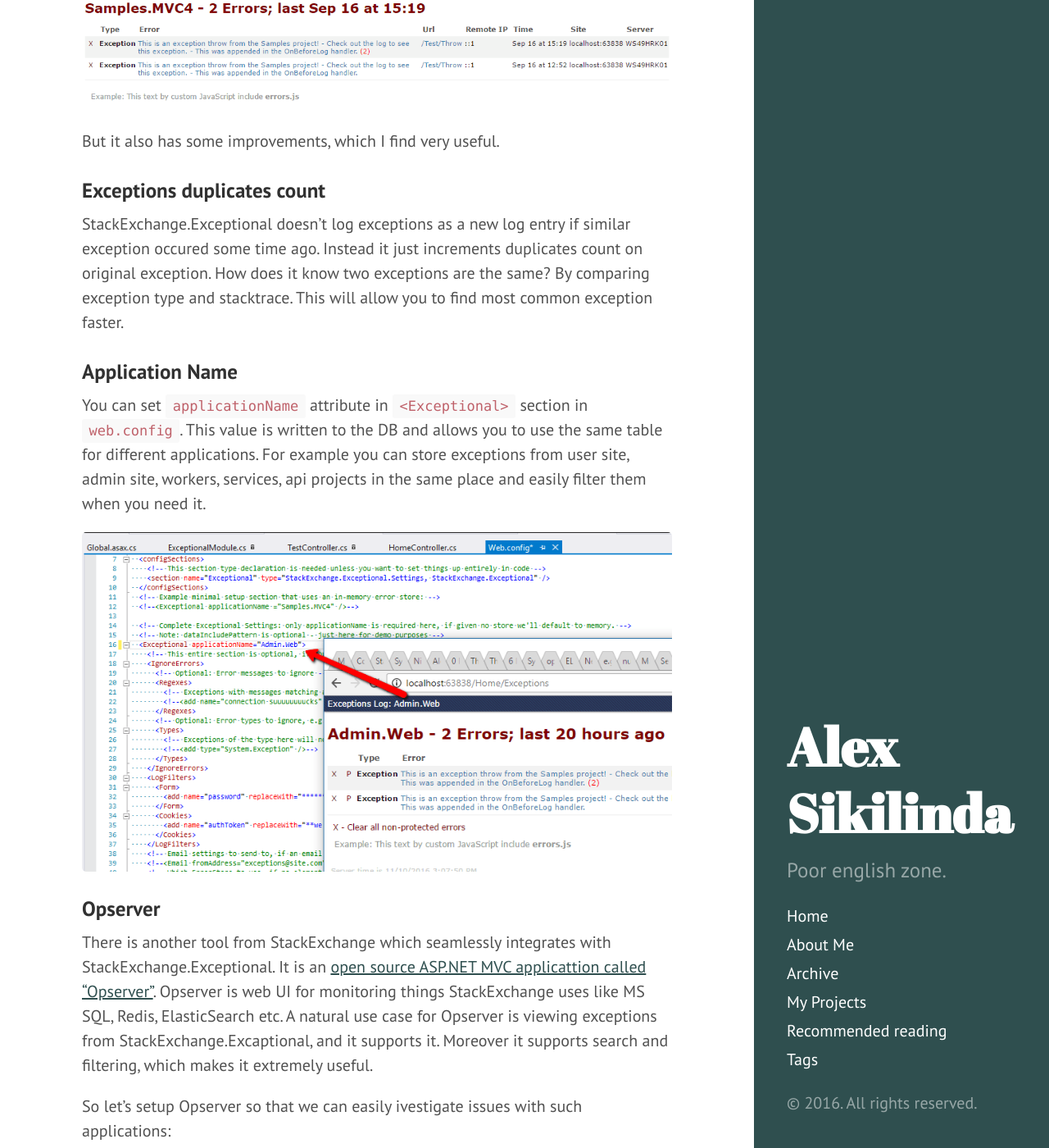
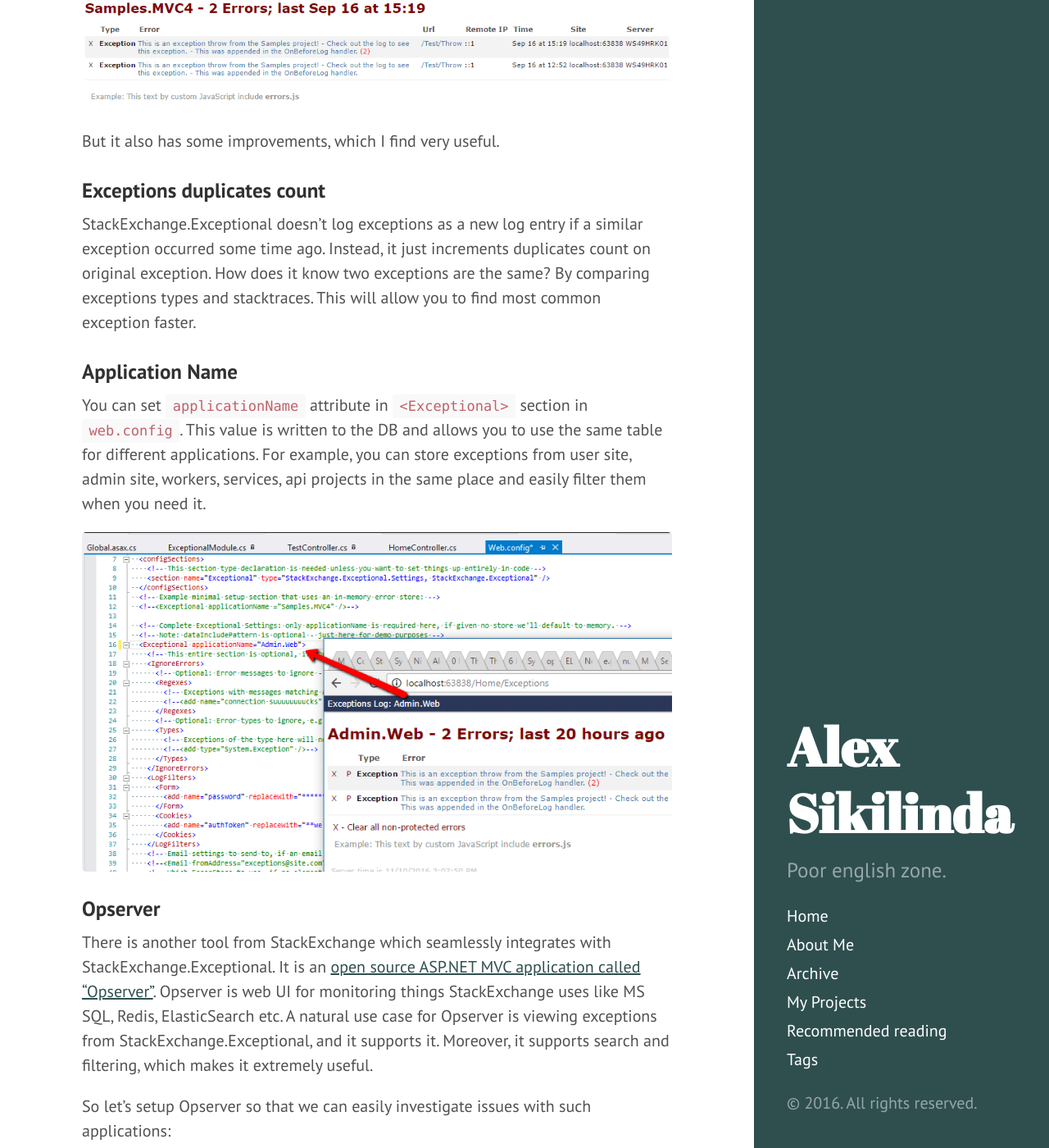
Before and after one commit to AlexSikilinda/alexsikilinda.github.io, a Jekyll site: the page built from _posts/2016-11-10-stackexchange-exceptional.md, in a window 1280 px wide and 1400 px high, scrolled down 3393 px. Shown: the whole window at 82% size. Built offline with Jekyll 4.4.1, drawn with Linux system fonts in a browser that asks for light colours; comment, search, counter and statistics services are not loaded; some of the changed text lies outside the part shown.

Commit message:
fix some grammar

```diff
--- a/_posts/2016-11-10-stackexchange-exceptional.md
+++ b/_posts/2016-11-10-stackexchange-exceptional.md
@@ -58,23 +58,23 @@
 
 ### Exceptions duplicates count
 
-StackExchange.Exceptional doesn't log exceptions as a new log entry if similar exception occured some time ago. Instead it just increments duplicates count
-on original exception. How does it know two exceptions are the same? By comparing exception type and stacktrace. This will allow you to find most common exception faster.
+StackExchange.Exceptional doesn't log exceptions as a new log entry if a similar exception occurred some time ago. Instead, it just increments duplicates count
+on original exception. How does it know two exceptions are the same? By comparing exceptions types and stacktraces. This will allow you to find most common exception faster.
 
 ### Application Name
 
 You can set `applicationName` attribute in `<Exceptional>` section in `web.config`. This value is written to the DB and allows you to use the same table for different applications.
-For example you can store exceptions from user site, admin site, workers, services, api projects in the same place and easily filter them when you need it.
+For example, you can store exceptions from user site, admin site, workers, services, api projects in the same place and easily filter them when you need it.
 
 <img src='/public/images/excAppName.png' alt="stackexchange exceptional"/>
 
 ### Opserver
 
-There is another tool from StackExchange which seamlessly integrates with StackExchange.Exceptional. It is an [open source ASP.NET MVC applicattion called "Opserver"](https://github.com/opserver/Opserver).
-Opserver is web UI for monitoring things StackExchange uses like MS SQL, Redis, ElasticSearch etc. A natural use case for Opserver is viewing exceptions from StackExchange.Excaptional, and it supports it.
-Moreover it supports search and filtering, which makes it extremely useful.
+There is another tool from StackExchange which seamlessly integrates with StackExchange.Exceptional. It is an [open source ASP.NET MVC application called "Opserver"](https://github.com/opserver/Opserver).
+Opserver is web UI for monitoring things StackExchange uses like MS SQL, Redis, ElasticSearch etc. A natural use case for Opserver is viewing exceptions from StackExchange.Exceptional, and it supports it.
+Moreover, it supports search and filtering, which makes it extremely useful.
 
-So let's setup Opserver so that we can easily ivestigate issues with such applications:
+So let's setup Opserver so that we can easily investigate issues with such applications:
 
 * User site
 * Admin site
@@ -94,9 +94,9 @@
 4. Launch Opserver, use a random pair of login\pass when asked (remember we set `alladmin`?), and you should get this:
 <img src='/public/images/opserver.png' alt="stackexchange exceptional"/>
 
-You can filter exception by clicking on app name and search exceptions.
+You can filter exceptions by clicking on app name and search exceptions.
 
 ## Summary
 
-At this point I don't see any reasons why you should use ELMAH instead of StackExchange.Exceptional. Essentially it is ELMAH + additional features + you have opserver.
+At this point, I don't see any reasons why you should use ELMAH instead of StackExchange.Exceptional. Essentially it is ELMAH + additional features + you have opserver.
 Anyway, you choose.
```
Also changed, not shown: other parts of _posts/2016-11-10-stackexchange-exceptional.md (+5 -5 lines).
